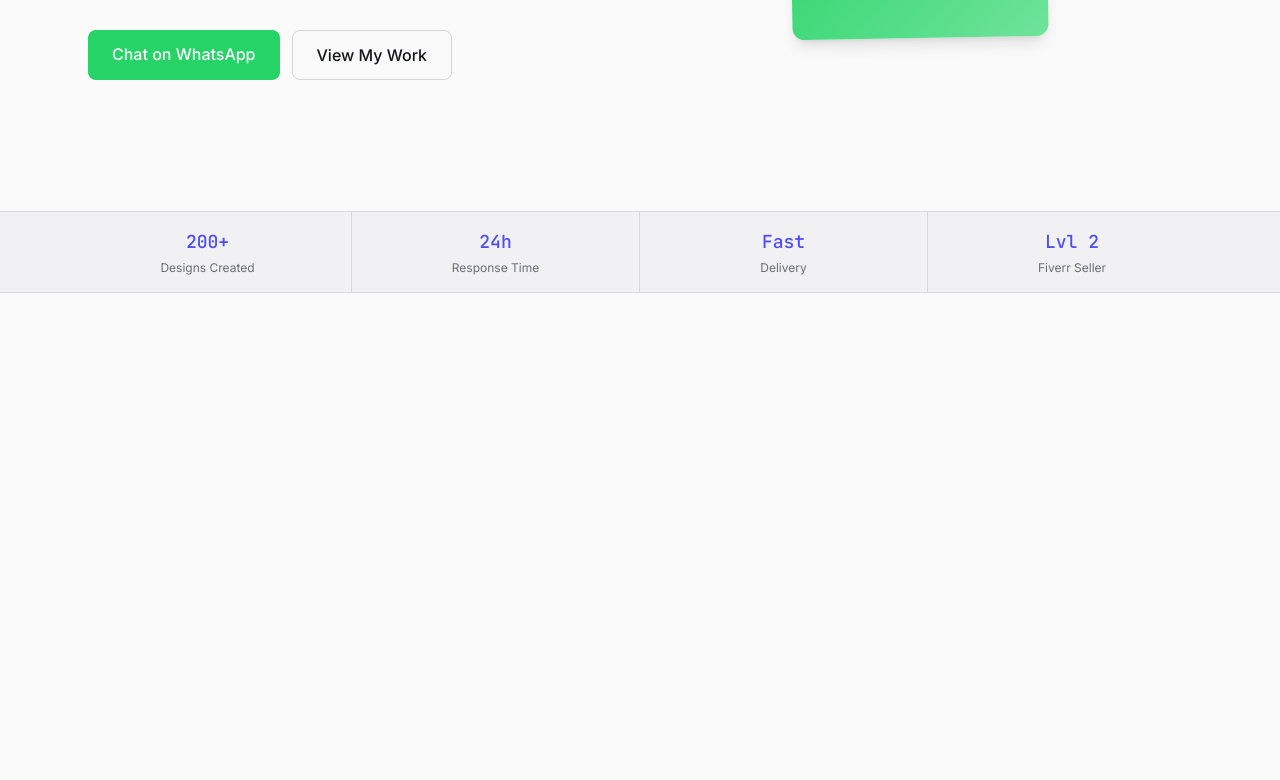
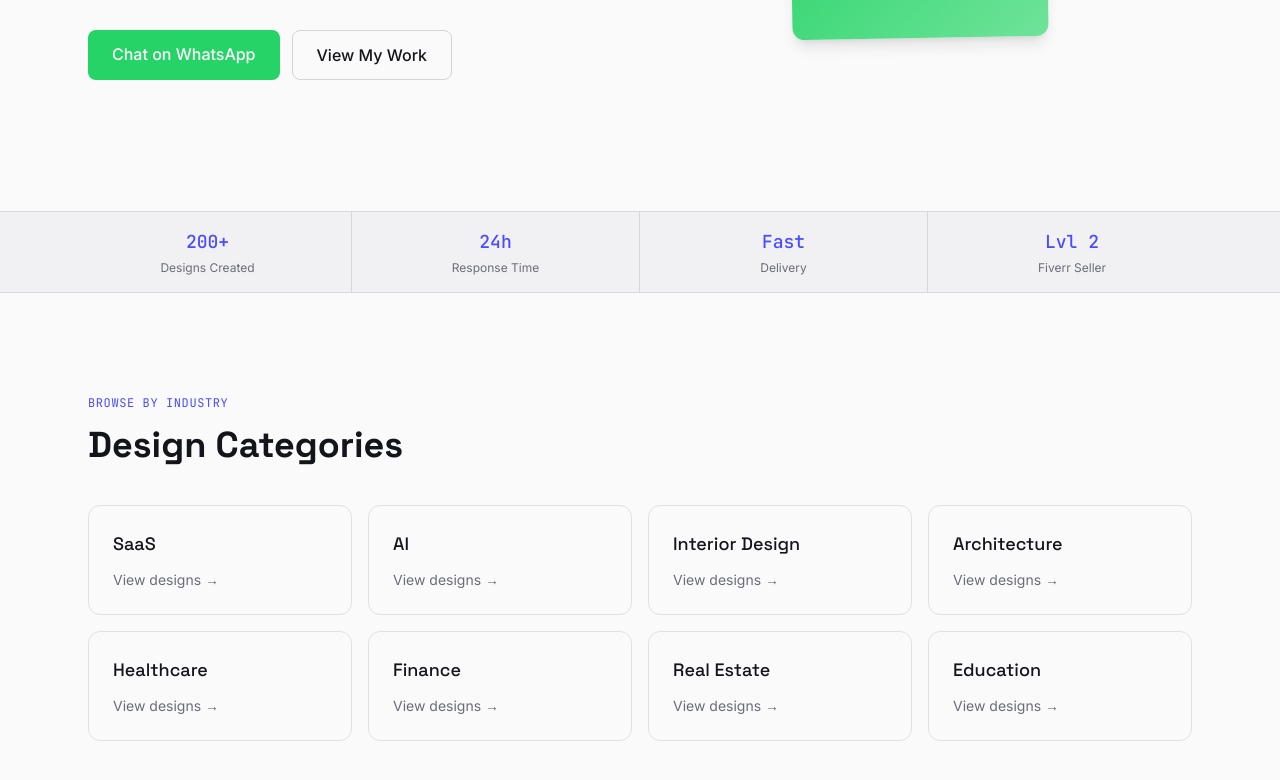
Before and after one commit to hamzazkriya02/portfolio-website, a Next.js app: page / in a window 1280 px wide. Shown: the part 434-1214 px from the top of the page. Before the commit the page ends 800 px from the top, so only its background shows below. Built offline with nearby package versions, Linux system fonts and the light colour scheme.

Commit message:
Add: Categories section

```diff
--- a/app/page.tsx
+++ b/app/page.tsx
@@ -1,6 +1,7 @@
 import Header from "@/components/Header";
 import Hero from "@/components/Hero";
 import TrustBar from "@/components/TrustBar";
+import Categories from "@/components/Categories";
 
 export default function Home() {
   return (
@@ -8,6 +9,7 @@ export default function Home() {
       <Header />
       <Hero />
       <TrustBar />
+      <Categories />
     </main>
   );
 }
--- /dev/null
+++ b/components/Categories.tsx
@@ -0,0 +1,37 @@
+const categories = [
+  { name: "SaaS", slug: "saas" },
+  { name: "AI", slug: "ai" },
+  { name: "Interior Design", slug: "interior-design" },
+  { name: "Architecture", slug: "architecture" },
+  { name: "Healthcare", slug: "healthcare" },
+  { name: "Finance", slug: "finance" },
+  { name: "Real Estate", slug: "real-estate" },
+  { name: "Education", slug: "education" },
+];
+
+export default function Categories() {
+  return (
+    <section id="categories" className="mx-auto max-w-6xl px-6 py-16 md:py-24">
+      <span className="font-[family-name:var(--font-mono)] text-xs uppercase tracking-wider text-[color:var(--accent)]">
+        Browse by Industry
+      </span>
+
+      <h2 className="font-[family-name:var(--font-display)] text-3xl md:text-4xl font-bold mt-3">
+        Design Categories
+      </h2>
+
+      <div className="grid grid-cols-2 md:grid-cols-4 gap-4 mt-10">
+        {categories.map((cat) => (
+          <a key={cat.slug} href={`/categories/${cat.slug}`} className="group border border-black/10 rounded-xl p-6 hover:border-[color:var(--accent)] hover:bg-[color:var(--surface)] transition">
+            <span className="font-[family-name:var(--font-display)] text-lg font-medium">
+              {cat.name}
+            </span>
+            <div className="mt-3 text-sm text-[color:var(--muted)] group-hover:text-[color:var(--accent)] transition">
+              View designs →
+            </div>
+          </a>
+        ))}
+      </div>
+    </section>
+  );
+}
```
